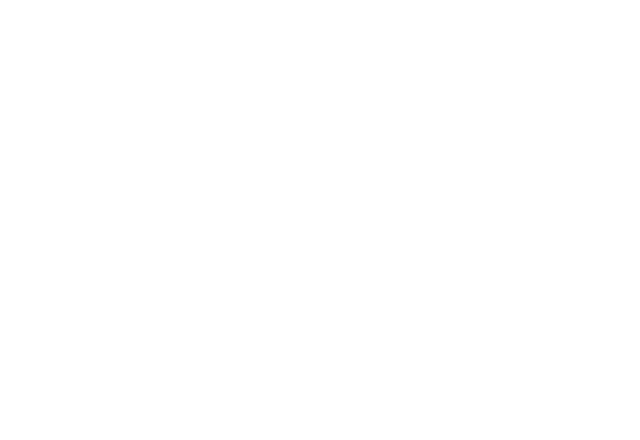
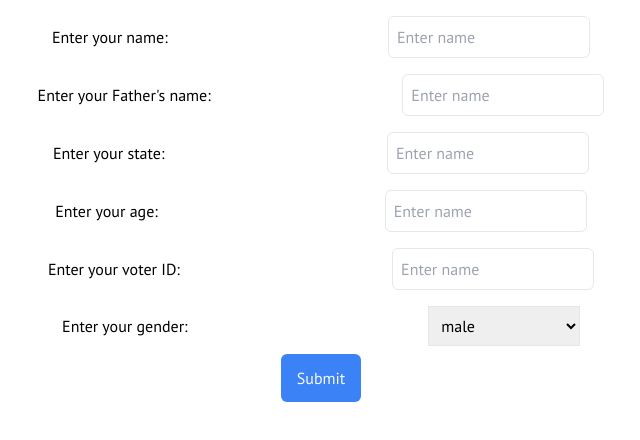
Before and after one commit to SelvaKarthik17/transfinitte-22, a React (Create React App) app in the folder frontend/: page /getfamily in a window 1280 px wide. Before the commit this address had no page. Shown: the top 440 px of the page, without its empty margins (319-959 px from the left). Built offline with nearby package versions, Linux system fonts and the light colour scheme.

Commit message:
Feat: Added user form fields in home page

```diff
--- a/frontend/src/App.js
+++ b/frontend/src/App.js
@@ -3,6 +3,7 @@
 import Home from "./pages/Home";
 import About from "./pages/About";
 import Tree from "./pages/Tree";
+import GetFamily from "./pages/GetFamily";
 
 function App() {
   return (
@@ -10,6 +11,7 @@
       <Routes>
         <Route path='/' element={<Home />} />
         <Route path='/about' element={<About />} />
+        <Route path='/getfamily' element={<GetFamily/>} />
         <Route path='/tree' element={<Tree />} />
       </Routes>
     </div>
--- a/frontend/src/components/Body.js
+++ b/frontend/src/components/Body.js
@@ -1,46 +1,10 @@
 import React from "react";
+import GetFamily from "../pages/GetFamily";
 import Tree from "../pages/Tree";
 const Body = () => {
   return (
     <div className='w-full'>
-      Lorem ipsum dolor sit amet, consectetur adipiscing elit. Nunc viverra
-      metus eget turpis rutrum, sit amet ullamcorper leo efficitur. Fusce
-      efficitur sapien ac erat dignissim, quis rutrum ligula porta. In semper
-      nisi quam, in egestas leo ultrices quis. In consectetur ultrices aliquet.
-      Nam posuere pulvinar lorem, in fringilla sapien volutpat at. Donec
-      consectetur vestibulum cursus. In metus mauris, mattis eu vehicula
-      viverra, lacinia sit amet mauris. Pellentesque malesuada pharetra
-      tristique. Sed tincidunt leo at tempor faucibus. Ut blandit urna ipsum, id
-      varius orci placerat ac. Sed in lobortis ante, nec vulputate lectus.
-      Nullam congue convallis viverra. Maecenas mattis nunc urna, eget posuere
-      ante pulvinar non. Sed hendrerit dictum sem facilisis maximus. Duis
-      dictum, elit quis efficitur elementum, mi leo ultrices nisi, ac laoreet
-      tortor orci vel dui. Phasellus blandit pellentesque mi nec molestie. Donec
-      elementum mattis ex in bibendum. Praesent turpis quam, eleifend in dictum
-      in, rutrum id erat. Proin malesuada metus quis massa convallis auctor.
-      Vestibulum ante ipsum primis in faucibus orci luctus et ultrices posuere
-      cubilia curae; Vestibulum ante ipsum primis in faucibus orci luctus et
-      ultrices posuere cubilia curae; Sed tortor ex, elementum a tempus a,
-      sollicitudin ac arcu. Vivamus tempor, dui sed congue dapibus, purus libero
-      convallis ligula, at porta velit ipsum a odio. Fusce mattis odio massa,
-      sed aliquet odio interdum et. Morbi nec consectetur erat. Vestibulum sed
-      tempus erat, id egestas velit. Praesent suscipit augue eu est egestas
-      tincidunt. Etiam dictum orci eget libero efficitur rhoncus. Nullam lorem
-      massa, sagittis id ligula in, laoreet imperdiet urna. Suspendisse et arcu
-      quis sapien porttitor aliquam nec eu augue. Sed sodales urna ante,
-      malesuada tincidunt nulla interdum quis. Integer commodo vitae nisi in
-      vulputate. Donec pharetra risus vitae scelerisque egestas. Quisque egestas
-      imperdiet nibh. Nulla condimentum ultricies lectus. Phasellus laoreet
-      libero malesuada, congue orci nec, tincidunt nulla. Pellentesque nibh
-      orci, porta vitae auctor nec, viverra ut mauris. Nulla sem magna,
-      tristique ut lacinia tristique, feugiat rhoncus velit. Proin non mi
-      ornare, tempor tellus vel, consectetur lectus. Maecenas quam massa,
-      sagittis eget dignissim a, lobortis vel lacus. Maecenas scelerisque sem
-      nibh, sit amet elementum sapien mollis quis. Aliquam a mauris vitae metus
-      sagittis pulvinar. Cras ornare enim justo, nec aliquet dui blandit eu.
-      Duis metus nunc, tempus mollis urna vitae, mattis accumsan est. Nulla
-      tempor dignissim commodo. Pellentesque hendrerit quam leo, nec ornare
-      risus molestie et.
+      <GetFamily/>
       <Tree />
     </div>
   );
--- /dev/null
+++ b/frontend/src/pages/GetFamily.js
@@ -0,0 +1,42 @@
+import React, { Component } from 'react';
+import Footer from '../components/Footer';
+import Header from '../components/Header';
+import { LockClosedIcon } from '@heroicons/react/solid'
+export default function GetFamily() {
+
+    const [states, setStates] = React.useState(["Tamil Nadu"]);
+
+    return (
+            <div>
+                <form className='flex flex-col items-center justify-center m-2'>
+                <div className='w-3/5 m-2 flex justify-around items-center'>
+                <label for="name">Enter your name:</label>
+                    <input required name='name' type="text" placeholder="Enter name" className='p-2 border  border-3 rounded-md' />
+                    </div>
+                    <div className='w-3/5 m-2 flex justify-around items-center'>
+                <label for="fatherName">Enter your Father's name:</label>
+                    <input required name = 'fatherName' type="text" placeholder="Enter name" className='p-2 border  border-3 rounded-md' />
+                    </div><div className='w-3/5 m-2 flex justify-around items-center'>
+                <label for="">Enter your state:</label>
+                    <input required name = 'state' type="text" placeholder="Enter name" className='p-2 border  border-3 rounded-md' />
+                    </div><div className='w-3/5 m-2 flex justify-around items-center'>
+                <label for="age">Enter your age:</label>
+                    <input required type="text" placeholder="Enter name" className='p-2 border  border-3 rounded-md' />
+                    </div>
+                    <div className='w-3/5 m-2 flex justify-around items-center'>
+                <label for="">Enter your voter ID:</label>
+                    <input name = 'voterId' type="text" placeholder="Enter name" className='p-2 border  border-3 rounded-md' />
+                    </div>
+                    <div className='w-3/5 m-2 flex justify-around items-center'>
+                <label for="gender">Enter your gender:</label>
+                <select className='p-2 border border-1 w-1/5'>
+                    <option value="male">male</option>
+                    <option value="female">female</option>
+                </select>
+                    </div>
+
+                    <input type="submit" value="Submit" className='py-3 px-4 rounded-md bg-blue-500 text-gray-50 hover:bg-blue-700' />
+                </form>
+            </div>
+    );
+}
--- a/frontend/src/pages/Tree.js
+++ b/frontend/src/pages/Tree.js
@@ -6,13 +6,9 @@
 export default class Tree extends Component {
   render() {
     return (
-      <div className=' w-1/2 border border-1 my-4 mx-auto'>
+      <div className=' w-3/4 border border-1 my-4 mx-auto'>
         <FamilyTree
-          nodes={[
-            { id: 0, name: "Divyanathan", pids: [1, 2], gender: "male" },
-            { id: 1, name: "Meenarosari", pids: [0], gender: "female" },
-            { id: 2, name: "Caroline", pids: [0], gender: "female" },
-          ]}
+          nodes={[{'id': 0, 'name': ' Raghunath Singh ', 'pids': [1], 'gender': 'male'}, {'id': 1, 'name': ' Nannubai ', 'pids': [0], 'gender': 'female'}, {'id': 2, 'name': ' Yuvraj ', 'pids': [], 'gender': 'male', 'fid': 0}]}
         />
       </div>
     );
```
